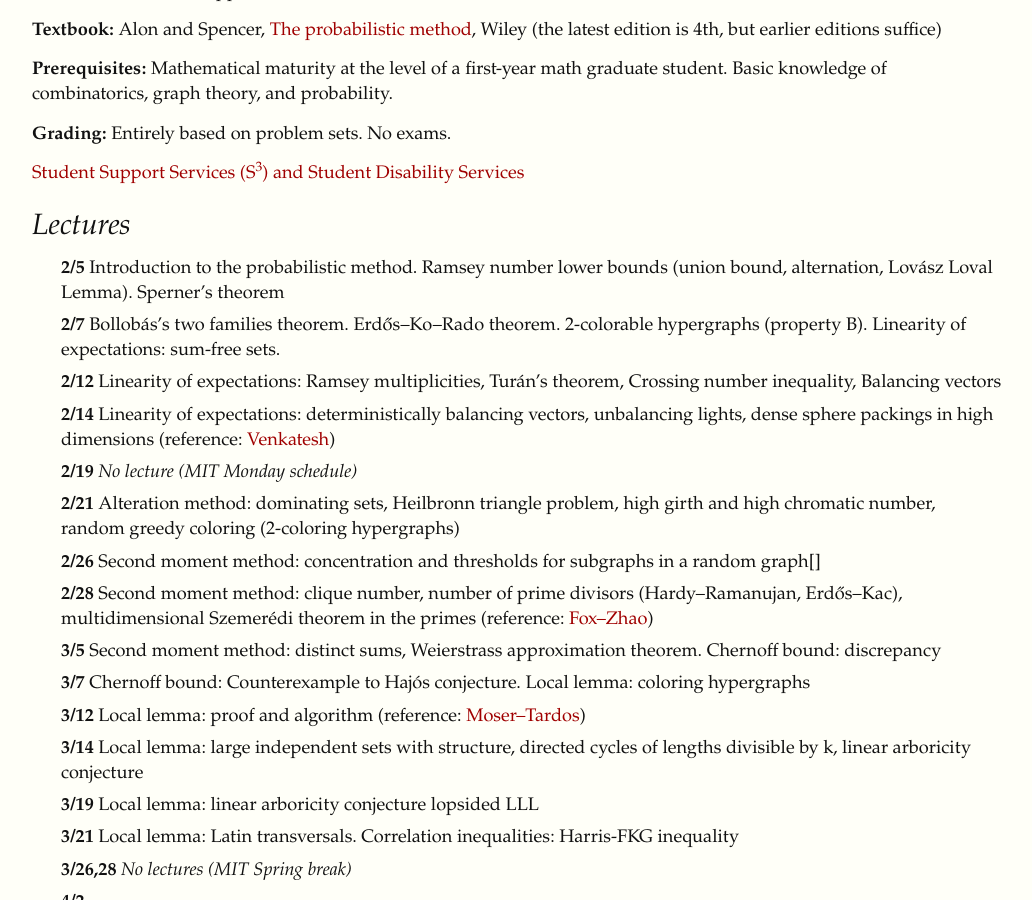
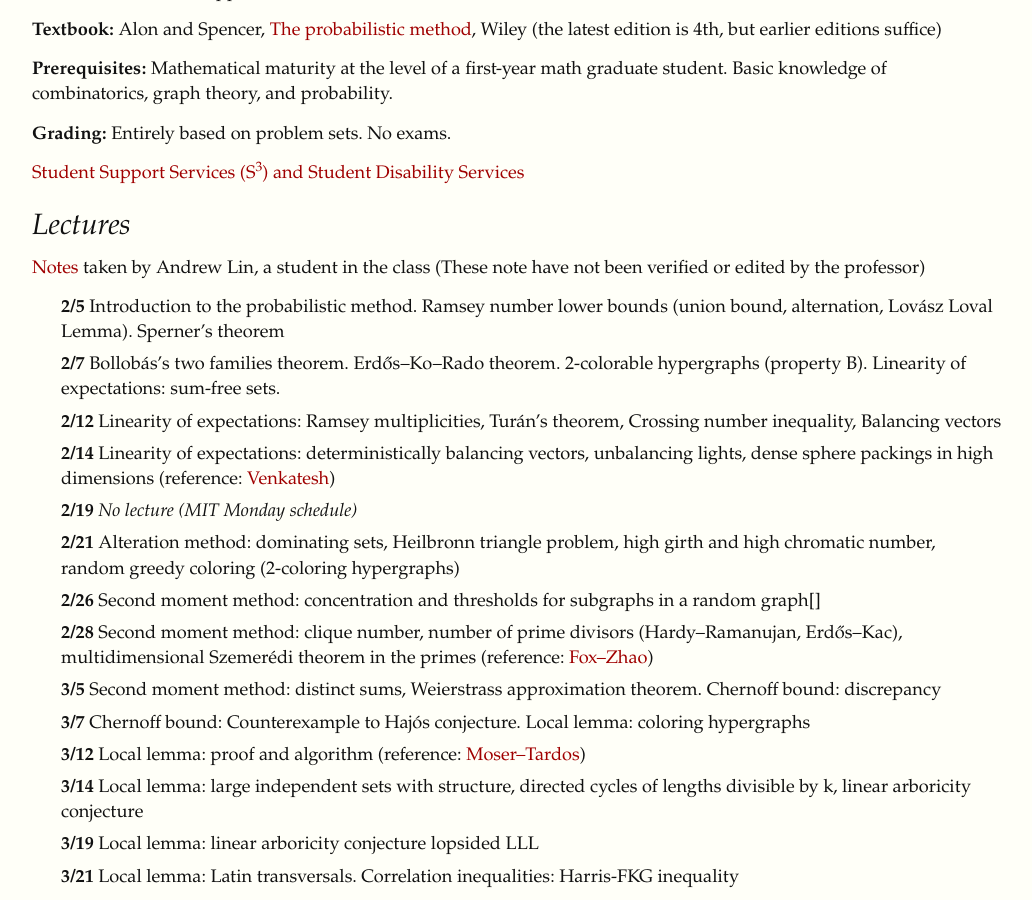
Before and after one commit to yufeizhao/yufeizhao.github.io, a Jekyll site: the page built from pm/index.md, in a window 1280 px wide and 900 px high, scrolled down 443 px. Shown: the whole window, without its empty margins (123-1155 px from the left). Built offline with Jekyll 4.4.1, drawn with Linux system fonts in a browser that asks for light colours; nearby versions of some CDN libraries; formulas are drawn with MathJax 3.

Commit message:
andrew's notes

```diff
--- a/pm/index.md
+++ b/pm/index.md
@@ -28,6 +28,8 @@ A graduate-level introduction to the probabilistic method, a fundamental and pow
 [Student Support Services (S<sup>3</sup>) and Student Disability Services](s3)
 
 ## Lectures
+
+[Notes](https://www.dropbox.com/sh/vkexrfecjdgej9j/AADxKV1NEiQuTDhuXVqdJm7ra?dl=0) taken by Andrew Lin, a student in the class (These note have not been verified or edited by the professor)
 
 - **2/5** Introduction to the probabilistic method. Ramsey number lower bounds (union bound, alternation, Lovász Loval Lemma). Sperner's theorem
 - **2/7** Bollobás's two families theorem. Erdős–Ko–Rado theorem. 2-colorable hypergraphs (property B). Linearity of expectations: sum-free sets.
```
